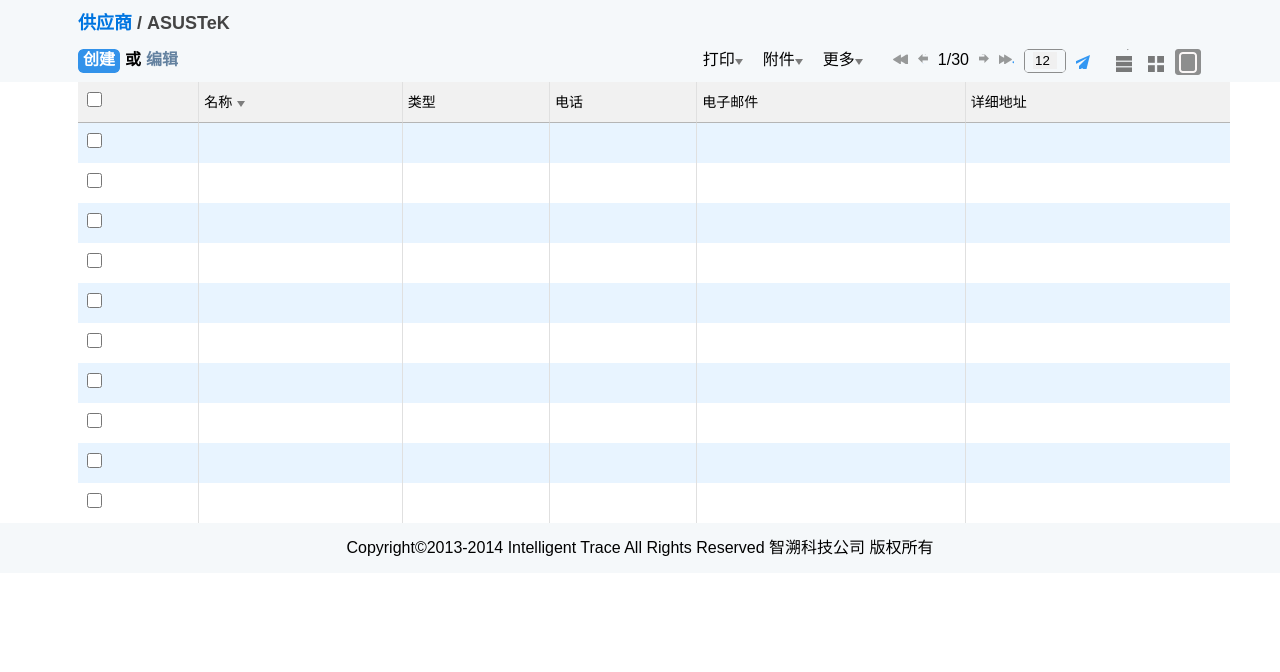
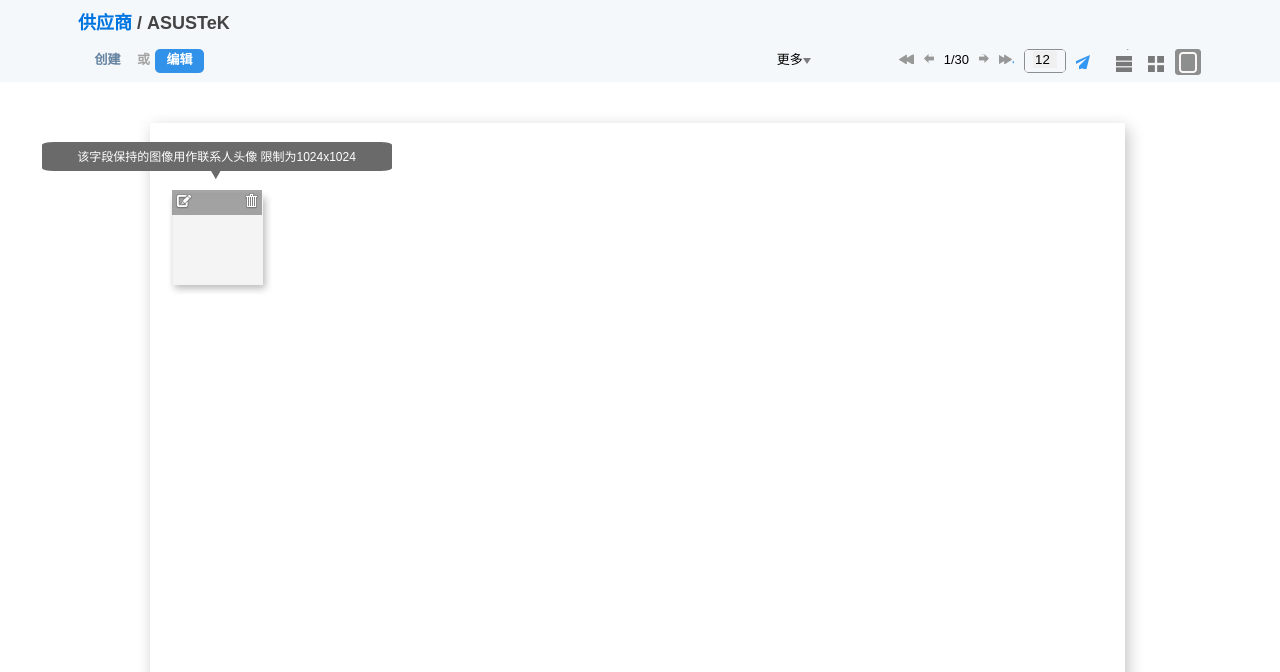
Before and after one commit to wangyong31893189/tracingsystem, a plain HTML site: page pages/supply.chain.view.html in a window 1280 px wide. Shown: the part 128-800 px from the top of the page. Drawn offline with Linux system fonts and the light colour scheme.

Commit message:
查看详情页提交
查看详情页提交

```diff
--- a/css/common.css
+++ b/css/common.css
@@ -2,10 +2,9 @@
 .f_f_n{font-family:"微软雅黑","幼园",Arial;}
 /*float*/
 .f_r{float:right;}.f_l{float:left;}.c_b{clear:both;}
-
 /*color*/
 .c_w{color:#fff;}/*白色*/.c_r{color:red;}/*红色*/.c_b{color:#000;}/*黑色*/.c_1{color:#6482a0;}/*文字链接颜色*/.c_606060{color:#606060;} /*弹出消息框文字颜色*/
-    .c_2{color:#0075e0;}.c_3{color:#444444;}
+.c_2{color:#0075e0;}.c_3{color:#444444;}.c_4{color:#a4a4a4;}
 /**margin*/
 .m_r_a{margin-right:auto;}.m_r_20{margin-right:20px;}.m_r_3{margin-right:3px;}.m_r_30{margin-right:30px;}.m_l_0{margin-left:0;}.m_l_5{margin-left:5px;}.m_l_10{margin-left:10px;}.m_l_20{margin-left:20px;}.m_l_0_i{margin-left:0!important;}.m_l_5_i{margin-left:5px!important;}.m_l_a{margin-left:auto;}
 .m_l_78{margin-left:78px;}.m_t_0{margin-top:0;}.m_t_3{margin-top:3px;}.m_t_8{margin-top:8px;}.m_t_10{margin-top:10px;}.m_t_15{margin-top:15px;}.m_t_20{margin-top:20px;}.m_t_7{margin-top:7px;}.m_t_5{margin-top:5px;}.m_5{margin:5px;}.m_l_700{margin-left:700px;}.m_r_48{margin-right:48px;}
@@ -17,7 +16,8 @@
 .t_a_c{text-align:center;}.t_a_l{text-align:left;}.t_a_r{text-align:right;}
 /*width*/
 .w_8{width:8px;} .w_5{width:5px;}.w_4{width:4px;} .w_350{width:350px;}.w_80{width:80px;}
-     .w_a{width:100%;}  .w_196{width:196px;} .w_9{width:9px;}.w_14{width:14px;}.w_16{width:16px;} .w_1{width:1px;}.w_20{width:20px;}.w_10{width:10px;}.w_15{width:15px;}.w_27{width:27px;}
+.w_a{width:100%;}  .w_196{width:196px;} .w_9{width:9px;}.w_14{width:14px;}.w_16{width:16px;}
+.w_49{width:49px;}.w_1{width:1px;}.w_20{width:20px;}.w_10{width:10px;}.w_15{width:15px;}.w_27{width:27px;}
 /*height*/
 .h_85{height:85px;} .h_220{height:220px;} .h_50{height:50px;}  .h_75{height:75px;}    .h_6{height:6px;}.h_10{height:10px;}.h_15{height:15px;}.h_27{height:27px;}
 .h_30{height:30px;} .h_25{height:25px;}.h_24{height:24px;} .h_32{height:32px;} .h_20{height:20px;}.h_22{height:22px;} .h_21{height:21px;}
@@ -26,7 +26,7 @@
 /*display*/
 .d_i{display:inline-block;}    .d_n{display:none;}    .d_b{display:block;}
 /*font-size*/
-    .f_s_18{font-size:18px;}.f_s_12{font-size:12px;} .f_s_28{font-size:28px;}
+.f_s_18{font-size:18px;}.f_s_12{font-size:12px;} .f_s_28{font-size:28px;}.f_s_13{font-size:13px;}
 /*font-weight*/
 .f_w_b0{font-weight:bold;}    .f_w_b{font-weight:bolder;}
 /*font-style*/
@@ -45,52 +45,31 @@
 .l_s_n{list-style:none;}
 /*cursor*/
 .c_u_p{cursor:pointer;}
-
 .confirm{background:url(../img/logout.png) no-repeat;}
 .confirm button{width:95px;height:40px;background:#a9a9a9;color:#fff;border:none;font-size:20px;line-height:40px;}
 .confirm button:hover{background:#3292ea;}
-
-   .sub_menu{height:38px;line-height:38px;background:#edf5fb;}
-    .sub_menu span{color:#939495;font-size: 14px;font-weight:bolder;padding:0 10px;width:80px;display:inline-block;text-align:center;cursor:pointer;}
-    .sub_menu span:hover{color:#1b79d4;}
-    .divi{background-position:-37px -38px;}
-
-    .flag{background-position:0 -80px;height:10px;width:10px;}
-
-
 .page_box{border:1px solid #cbcbcb;z-index:999;padding:0;margin:0;}
 .page_ul{border:none;z-index:999;padding:0;margin:0;background:none;}
 .page_box li,.page_ul li{height:25px;color:#717171;width:35px;text-align:center;}
 .page_box li:hover{background:#5a9cd9;color:#fff;}
 .page_box li.active{background:#5a9cd9;color:#fff;}
-
-
 .personal{border:1px solid #cbcbcb;z-index:999;}
 .personal li{height:25px;color:#717171;width:90px;text-align:center;}
 .personal li:hover{background:#5a9cd9;color:#fff;}
-
 .sprite{background:url(../img/sprite.png) no-repeat;}
 .triangle{background-position:0px -6px;}/*白三角*/
 .triangle_b{background-position:0px 0px;}/*黑三角*/
-
-
 .head{background:url(../img/head_bg.png) no-repeat;max-width:1875px;}
-
 .head .msg span{margin-left:20px;}
 .head .msg b a{color:red;}
-
 .login span{margin-left:20px;display:inline-block;}
 .info .left{background:url(../img/top_user_left.png) no-repeat;}
 .info .center{background:url(../img/top_user_center.png) repeat-x;}
 .info .right{background:url(../img/top_user_right.png) no-repeat;}
-
-
 .nav{background:#003669;}
-
 .nav span{padding:0 10px;width:80px;display:inline-block;text-align:center;}
 /*.nav span:hover{background:#006dd1;cursor:pointer;}*/
 .nav .active{background:#006dd1;}
-
 .nav .left{background:url(../img/search_left.png) no-repeat;}
 .nav .center{background:url(../img/search_center.png) repeat-x;}
 .nav .center input{width:240px;border:none;height:24px;margin:0;background:#f0f0f0;float:left;margin-top:2px;}
@@ -98,22 +77,18 @@
 .nav .center .divide{background-position:-36px -38px;}
 .nav .center .sech_ico{background-position:-16px -38px;}
 .nav .right{background:url(../img/search_right.png) no-repeat;}
-
 /**supplier.list.html start*/
 .content .title{background:#f5f8fa;}
 .btn .left{background:url(../img/btn_l.png) no-repeat;}
 .btn .center{background:url(../img/btn_c.png) repeat-x;}
 .btn .right{background:url(../img/btn_r.png) no-repeat;}
-
 .page .first{background-position:-0px -62px;}
 .page .prev{background-position:-0px -72px;}
 .page .next{background-position:-10px -72px;}
 .page .last{background-position:-15px -62px;}
-
 .box .left{background:url(../img/box_l.png) no-repeat;}
 .box .center{background:url(../img/box_c.png) repeat-x;}
 .box .right{background:url(../img/box_r.png) no-repeat;}
-
 .page .mail{background-position:-30px -62px;}
 .page .pic{background-position:-38px -36px;}
 .page .pic_a{background-position:-117px -38px;}
@@ -121,7 +96,6 @@
 .page .list_a{background-position:-90px -38px;}
 .page .board{background-position:-169px -38px;}
 .page .board_a{background-position:-143px -38px;}
-
 .tip{background-position:-8px 0px;width:90px;height:35px;}
 table{font-weight:normal;font-size:14px;text-align:left;}
 table thead{background:#f1f1f1;height:40px;line-height:40px;}
@@ -131,7 +105,15 @@
 table tbody td:last-child{border-right:none;}
 table tbody tr:nth-child(odd){background:#e8f4ff;}
 table input{width:15px;margin-top:10px;height:15px;}
+.copyright{font-family:"微软雅黑","幼园","FZZXHJW",Arial;}
+.sub_menu{height:38px;line-height:38px;background:#edf5fb;}
+.sub_menu span{color:#939495;font-size: 14px;font-weight:bolder;padding:0 10px;width:80px;display:inline-block;text-align:center;cursor:pointer;}
+.sub_menu span:hover{color:#1b79d4;}
+.divi{background-position:-37px -38px;}
+.flag{background-position:0px -80px;height:10px;width:10px;}
+.btn .active{background:url(../img/btn.png) no-repeat;height:24px;color:#fff;cursor:pointer;}
+.btn span:hover{background:url(../img/btn.png) no-repeat;height:24px;color:#fff;cursor:pointer;}
 
-    .copyright{font-family:"微软雅黑","幼园","FZZXHJW",Arial;}
+.box_container{background:url(../img/box_container.png) no-repeat;width:1007px;height:662px;margin:30px auto;}
 
 /**supplier.list.html end*/
--- a/pages/supply.chain.view.html
+++ b/pages/supply.chain.view.html
@@ -54,9 +54,9 @@
 <section class="content">
     <div class="title h_85 w_a ">
         <div class="m_l_78 p_t_20"><span class="w_a f_s_18 h_85 f_w_b c_2">供应商</span><span class="m_l_5 c_3 f_s_18 h_85 f_w_b">/</span><span class="m_l_5 c_3 f_s_18 h_85 f_w_b">ASUSTeK</span></div>
-        <div class="m_l_78 m_t_15 f_s_14 l_h_22">
+        <div class="m_l_78 m_t_15 f_s_13 l_h_22">
 
-            <b class="btn"><span class="left f_l h_24 w_5"></span><span class="center f_l h_24 c_w ">创建</span><span class="right f_l h_24 w_5"></span><span class="m_l_5">或</span><span class="c_1 m_l_5">编辑</span></b>
+            <b class="btn"><span class="c_1 m_l_5 d_i t_a_c w_49" id="create">创建</span><em class="m_l_5 c_4 f_s_n">或</em><span class="c_1 m_l_5 d_i t_a_c w_49 active" id="edit">编辑</span></b>
 
 
         <span class="page f_r m_r_78 l_h_20">
@@ -116,107 +116,26 @@
         </div>-->
 
 
-        <span id="more" class="f_r m_r_20">更多<i class="sprite triangle_b w_8 h_6 d_i"></i></span>
-        <span id="attachment" class="f_r m_r_20">附件<i class="sprite triangle_b w_8 h_6 d_i"></i></span>
-        <span id="print" class="f_r m_r_20">打印<i class="sprite triangle_b w_8 h_6 d_i"></i></span>
+        <span id="more" class="f_r m_r_78">更多<i class="sprite triangle_b w_8 h_6 d_i"></i></span>
+        <!--<span id="attachment" class="f_r m_r_20">附件<i class="sprite triangle_b w_8 h_6 d_i"></i></span>
+        <span id="print" class="f_r m_r_20">打印<i class="sprite triangle_b w_8 h_6 d_i"></i></span>-->
         </div>
     </div>
     <!--显示列表-->
 
-        <table class="m_r_78 m_l_78" border="0" cellspacing="0" cellpadding="0" width="90%" >
-           <thead>
-               <tr>
-                <th><input type="checkbox" id="checkall"/></th>
-                <th>名称<em class="sprite triangle_b w_8 h_6 d_i m_l_5"></em></th>
-                <th>类型</th>
-                <th>电话</th>
-                <th>电子邮件</th>
-                <th>详细地址</th>
-            </tr>
-            </thead>
-            <tbody>
-                <tr>
-                    <td><input type="checkbox"/></td>
-                    <td></td>
-                    <td></td>
-                    <td></td>
-                    <td></td>
-                    <td></td>
-                </tr>
-                 <tr>
-                    <td><input type="checkbox"/></td>
-                    <td></td>
-                    <td></td>
-                    <td></td>
-                    <td></td>
-                    <td></td>
-                </tr>
-                 <tr>
-                    <td><input type="checkbox"/></td>
-                    <td></td>
-                    <td></td>
-                    <td></td>
-                    <td></td>
-                    <td></td>
-                </tr>
-                 <tr>
-                    <td><input type="checkbox"/></td>
-                    <td></td>
-                    <td></td>
-                    <td></td>
-                    <td></td>
-                    <td></td>
-                </tr>
-                 <tr>
-                    <td><input type="checkbox"/></td>
-                    <td></td>
-                    <td></td>
-                    <td></td>
-                    <td></td>
-                    <td></td>
-                </tr>
-                 <tr>
-                    <td><input type="checkbox"/></td>
-                    <td></td>
-                    <td></td>
-                    <td></td>
-                    <td></td>
-                    <td></td>
-                </tr>
-                 <tr>
-                    <td><input type="checkbox"/></td>
-                    <td></td>
-                    <td></td>
-                    <td></td>
-                    <td></td>
-                    <td></td>
-                </tr>
-                 <tr>
-                    <td><input type="checkbox"/></td>
-                    <td></td>
-                    <td></td>
-                    <td></td>
-                    <td></td>
-                    <td></td>
-                </tr>
-                 <tr>
-                    <td><input type="checkbox"/></td>
-                    <td></td>
-                    <td></td>
-                    <td></td>
-                    <td></td>
-                    <td></td>
-                </tr>
-                 <tr>
-                    <td><input type="checkbox"/></td>
-                    <td></td>
-                    <td></td>
-                    <td></td>
-                    <td></td>
-                    <td></td>
-                </tr>
-            </tbody>
-        </table>
+    <div class="box_container">
+        <div class="photo_tip" style="background:url(../img/tip_photo.png) no-repeat;width:350px;height:38px;position:relative;top:30px;left:-95px;color:#fff;font-size:12px;line-height:30px;text-align:center;">该字段保持的图像用作联系人头像 限制为1024x1024</div>
+        <div class="photo" style="position:relative;width:106px;height:106px;background:url(../img/photo_box.png) no-repeat;top:40px;margin-left:30px;">
+            <img src="../img/photo_box.png" style="">
+            <div class="edit_bg" style="background:url(../img/photo_bg.png) no-repeat;width:90px;height:25px;position:absolute;top:0;left:5px;">
+                <em class="edit_ico" style="background:url(../img/edit_ico.png) no-repeat;width:18px;height:16px;position:absolute;top:3px;left:3px;"></em>
+                <em class="del_ico" style="background:url(../img/del_ico.png) no-repeat;width:15px;height:17px;position:absolute;top:2px;right:3px;"></em>
+            </div>
+            <p></p>
+            <p></p>
+        <div>
+
+    </div>
 
 
 </section>
```
Also changed, not shown: pages/supply.chain.list.html (+1 -1 lines), img/box_container.png (added), img/btn.png (added), img/del_ico.png (added), img/edit_ico.png (added), img/photo_bg.png (added), img/photo_box.png (added), img/tip_photo.png (added), 8 other files. Lines whose indentation alone changed are shown as unchanged.
